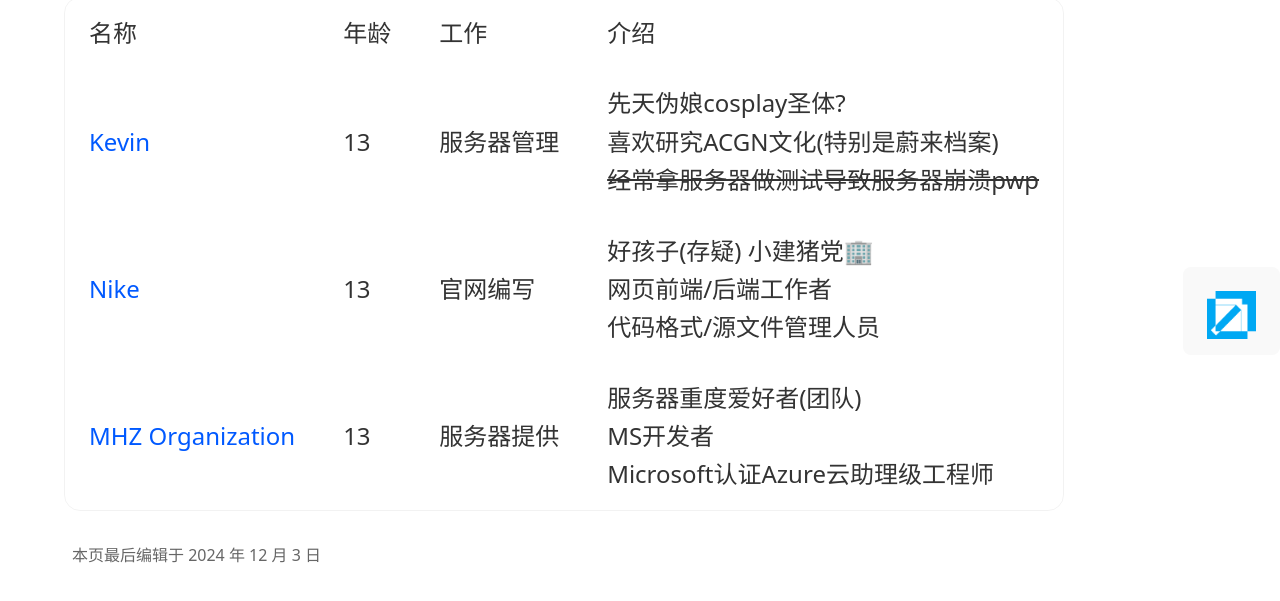
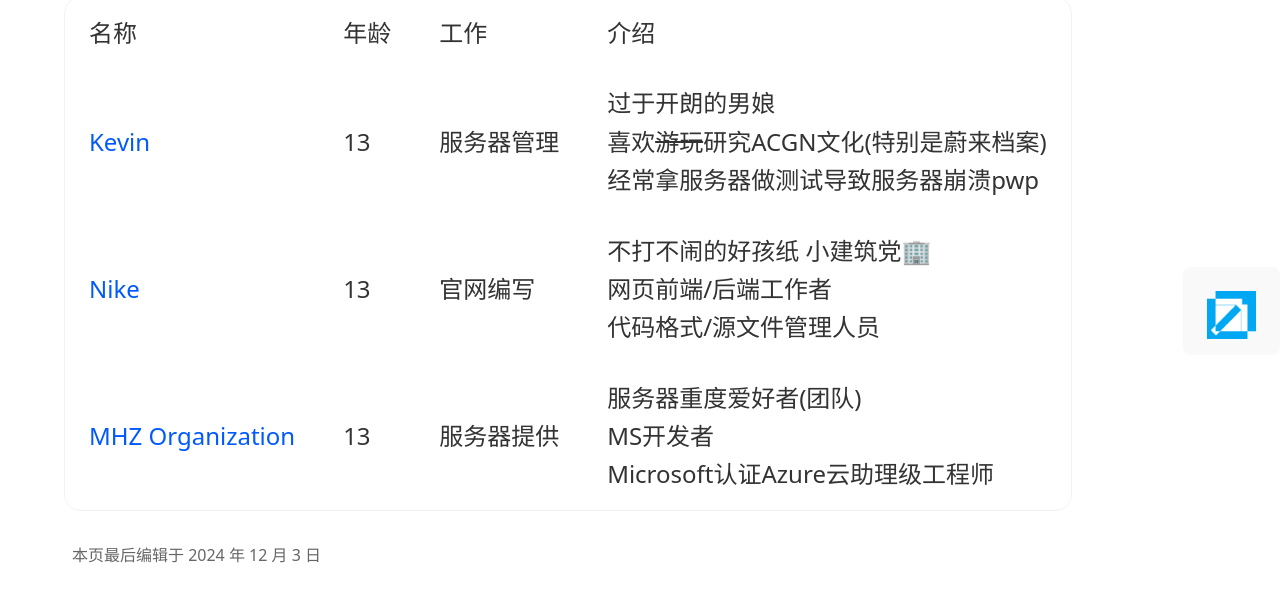
Before and after one commit to NikeMa2011/MCServerWebsite, a website: page kevinServerClientWeb/assets/web/contributors.html in a window 1280 px wide. Shown: the part 445-1046 px from the top of the page. Drawn offline with Linux system fonts and the light colour scheme.

Commit message:
文案更改

```diff
--- a/kevinServerClientWeb/assets/web/contributors.html
+++ b/kevinServerClientWeb/assets/web/contributors.html
@@ -28,13 +28,13 @@
                         <th><a href="mailto:zbc857758@163.com">Kevin</a></th>
                         <th>13</th>
                         <th>服务器管理</th>
-                        <th>先天伪娘cosplay圣体?<br>喜欢研究ACGN文化(特别是蔚来档案)<br><s>经常拿服务器做测试导致服务器崩溃pwp</s></th>
+                        <th>过于开朗的男娘<br>喜欢<s>游玩</s>研究ACGN文化(特别是蔚来档案)<br>经常拿服务器做测试导致服务器崩溃pwp</th>
                     </tr>
                     <tr>
                         <th><a href="mailto:huz193py@outlook.com">Nike</a></th>
                         <th>13</th>
                         <th>官网编写</th>
-                        <th>好孩子(存疑) 小建猪党🏢<br>网页前端/后端工作者<br>代码格式/源文件管理人员</th>
+                        <th>不打不闹的好孩纸 小建筑党🏢<br>网页前端/后端工作者<br>代码格式/源文件管理人员</th>
                     </tr>
                     <tr>
                         <th><a href="mailto:Talk@mhzorg.top">MHZ Organization</a></th>
```
Also changed, not shown: kevinServerClientWeb/assets/web/codeFormat.html (+0 -3 lines).
